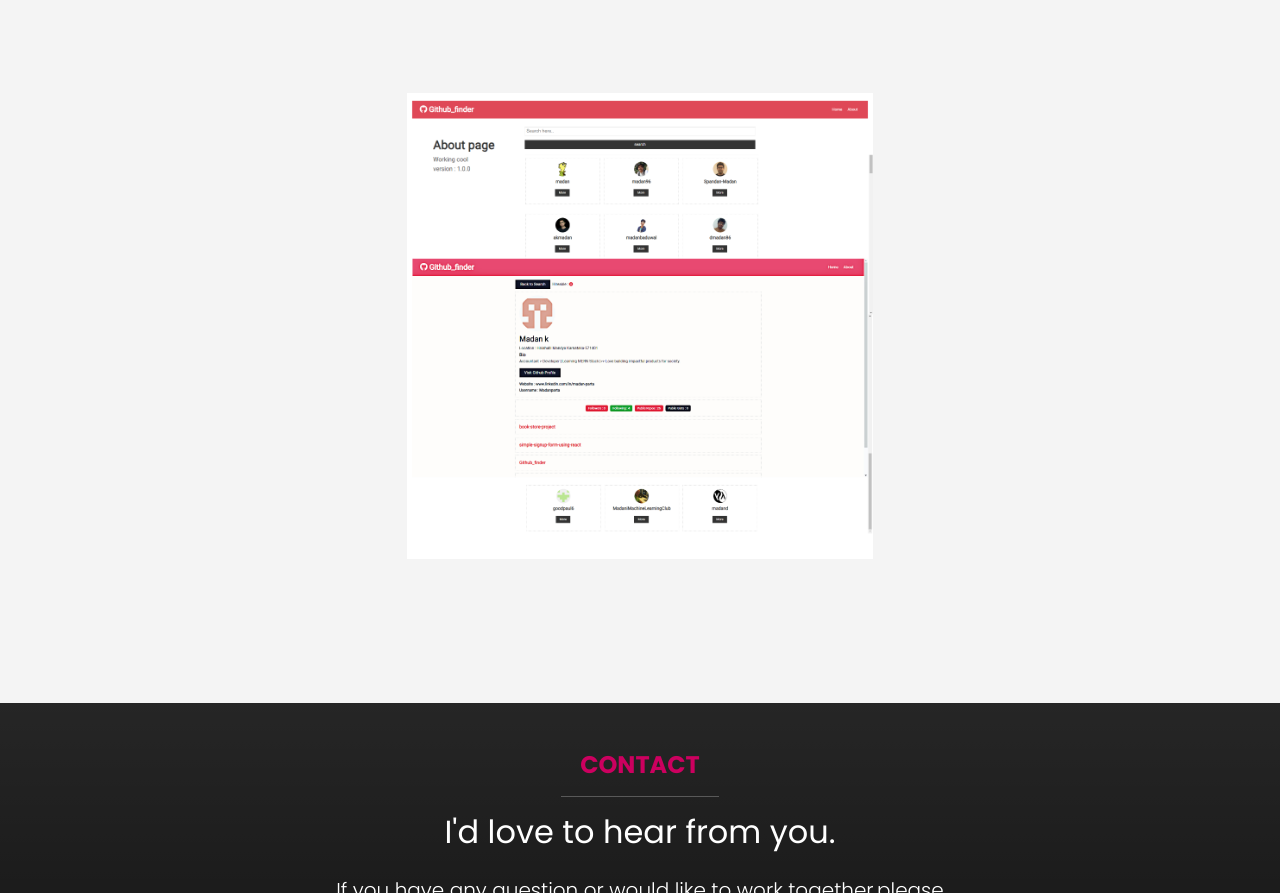
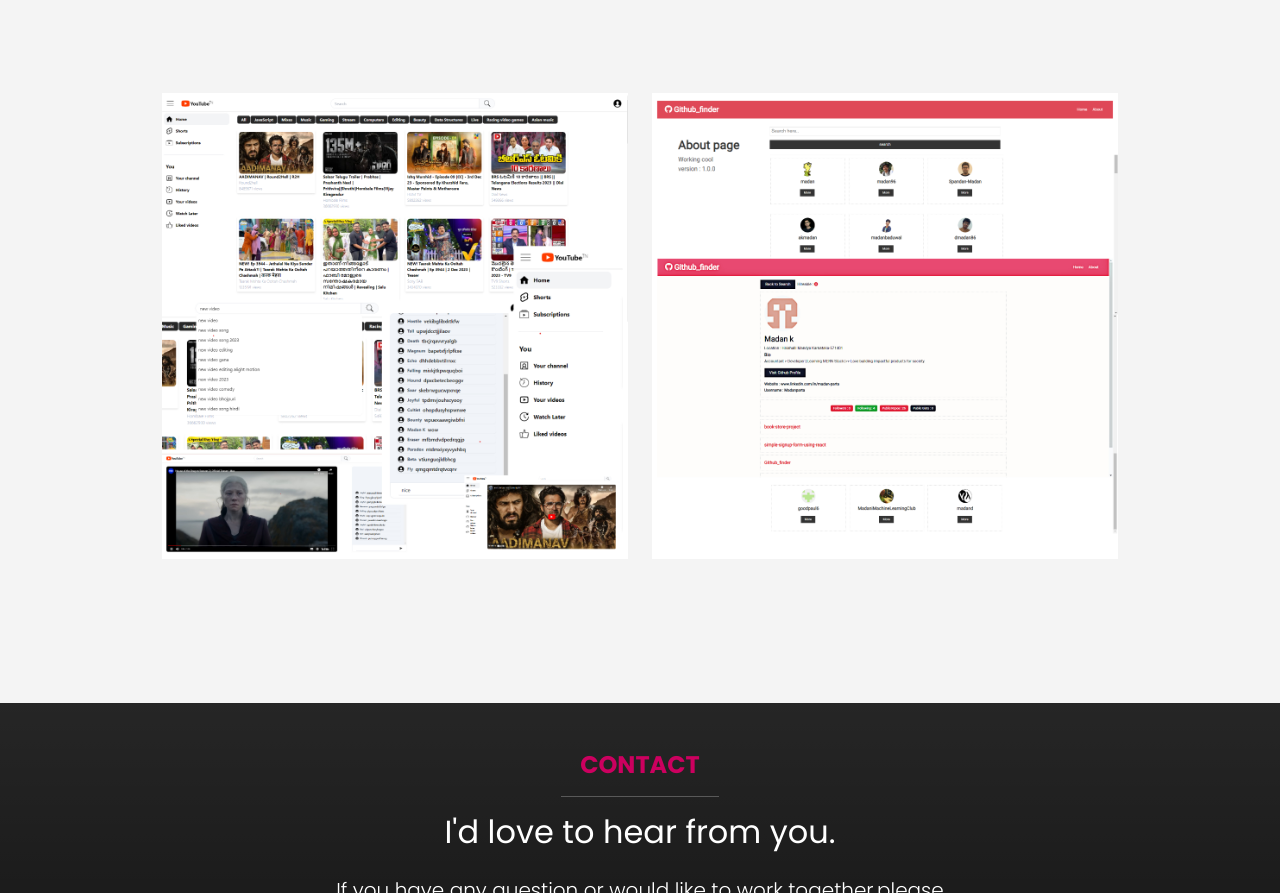
Before and after one commit to Madanparta/personal-web, a website: page index.html in a window 1280 px wide. Shown: the part 2900-3793 px from the top of the page. Drawn offline with nearby package versions, Linux system fonts and the light colour scheme; files that its build step writes are made by us from their sources.

Commit message:
updating youtube clone project

```diff
--- a/index.html
+++ b/index.html
@@ -247,6 +247,19 @@
 
           </div>
           <div class="col-md-6 mb-6">
+            <a href="https://github.com/Madanparta/react-youtub-clone" target="_blank">
+              <img src="images/youtubue clone.jpg" alt="" class="img-fluid">
+            </a>
+
+            <!-- <div class="project shadow-lg rounded-5">
+              <a href="images/Web_Photo_Editor.jpg" data-lightbox="images" data-title="Book Store application">
+                <img src="images/Web_Photo_Editor.jpg" alt="" class="img-fluid">
+              </a>
+            </div> -->
+
+
+          </div>
+          <div class="col-md-6 mb-6">
             <a href="https://github.com/Madanparta/Github_finder" target="_blank">
               <img src="images/Github_Finder.jpg" alt="" class="img-fluid">
             </a>
```
Also changed, not shown: images/youtubue clone.jpg (added).
